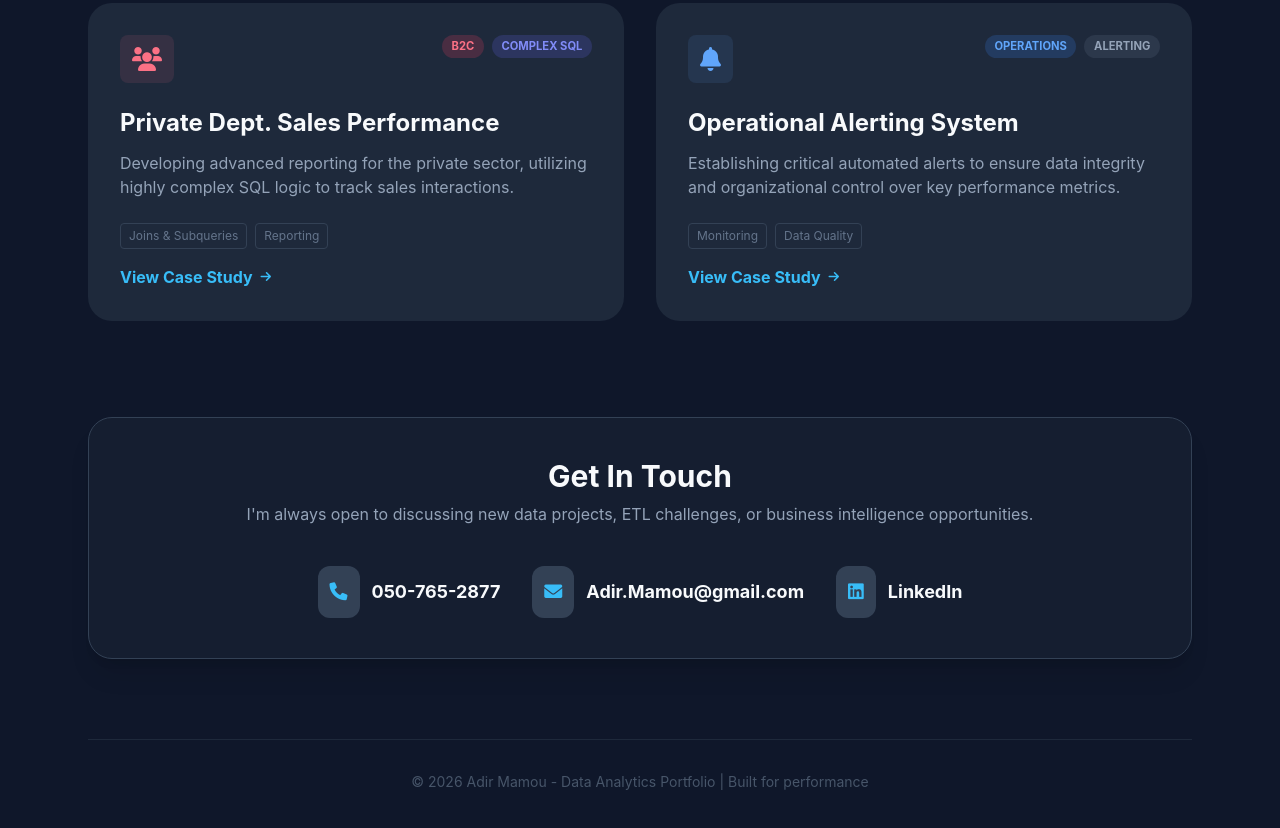
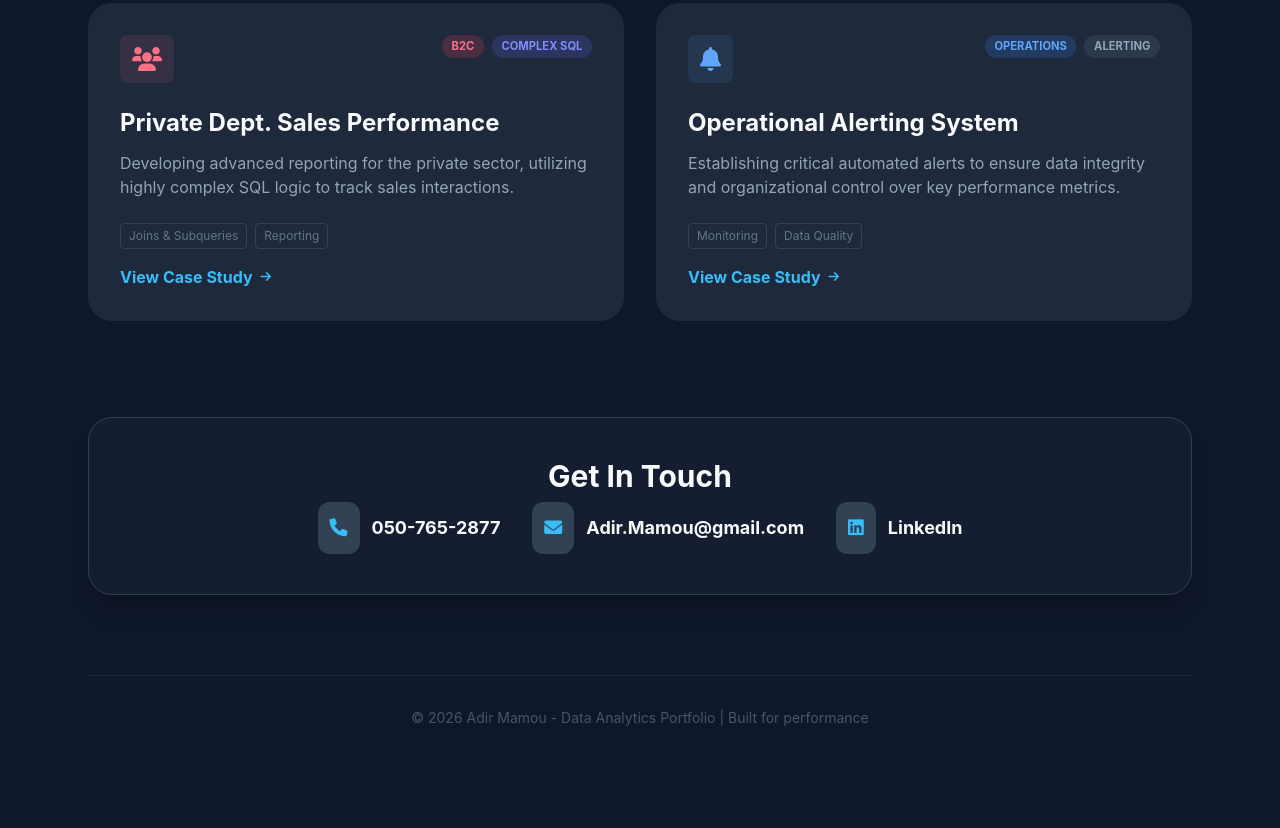
Before and after one commit to AdirM2025/Adir-Mamou-Protfolio, a plain HTML site: page index.html in a window 1280 px wide. Shown: the part 840-1668 px from the top of the page. After the commit the page ends 1616 px from the top, so only its background shows below. Drawn offline with nearby package versions, Linux system fonts and the light colour scheme.

Commit message:
Update index.html

```diff
--- a/index.html
+++ b/index.html
@@ -111,8 +111,6 @@
 
     <section id="contact" class="bg-slate-800/40 rounded-3xl p-10 border border-slate-700 shadow-xl text-center">
         <h2 class="text-3xl font-bold mb-2">Get In Touch</h2>
-        <p class="text-slate-400 mb-10">I'm always open to discussing new data projects, ETL challenges, or business intelligence opportunities.</p>
-
         <div class="flex flex-wrap justify-center gap-8">
             <a href="tel:0507652877" class="flex items-center gap-3 text-lg font-bold hover:text-sky-400 transition">
                 <div class="bg-slate-700 p-3 rounded-xl"><i class="fa-solid fa-phone text-sky-400"></i></div>
```
